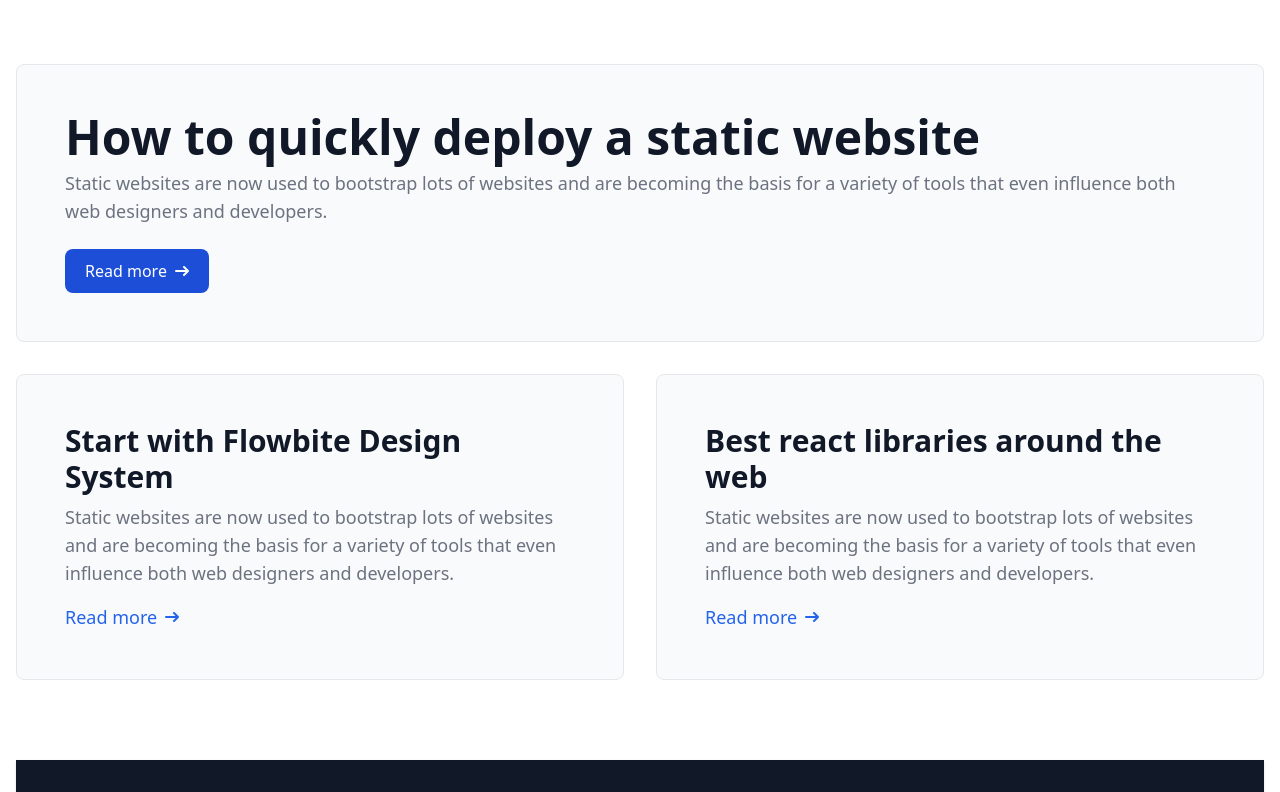
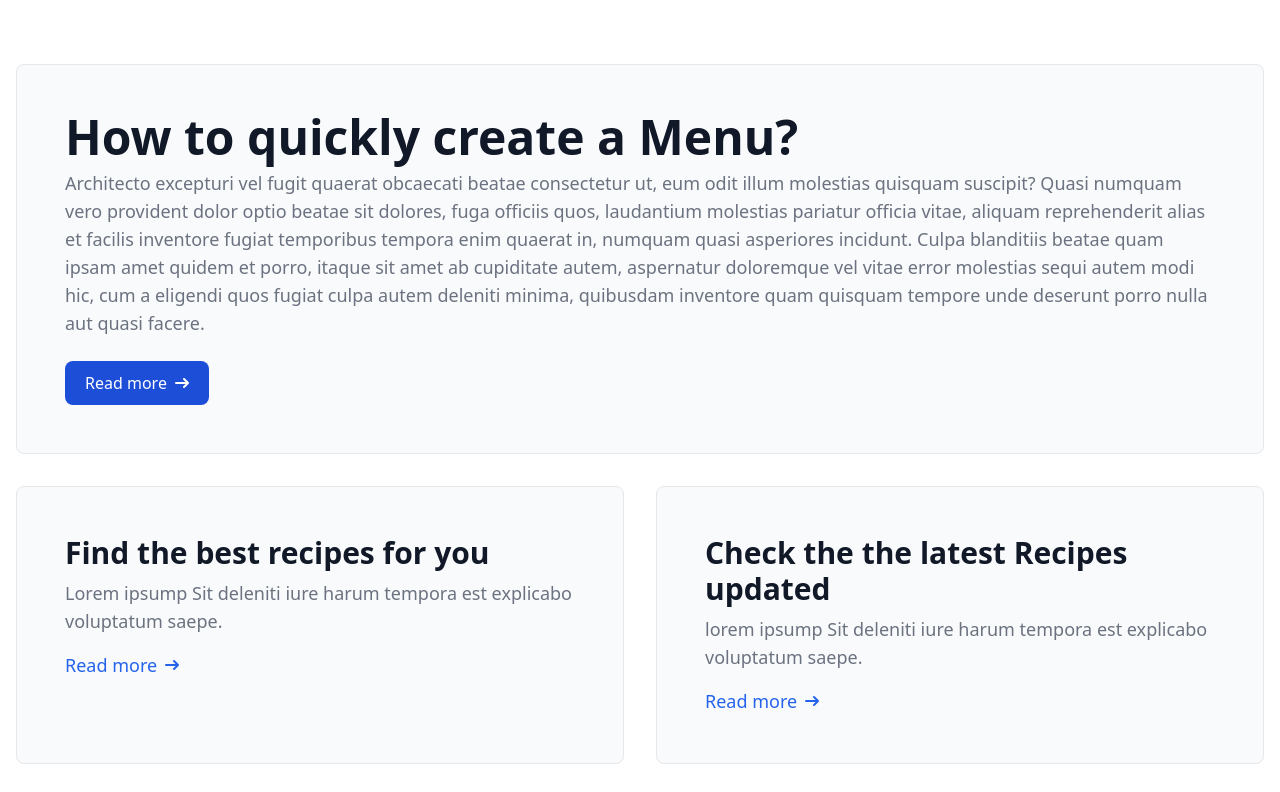
Before and after one commit to jp-cortes/my_recipes_django, a Django app: template recipes_app/templates/recipes_app/home.html in a window 1280 px wide. Shown: the part 68-860 px from the top of the page. Run offline with Django 3.2, Linux system fonts and the light colour scheme; the template is opened without the code that fills it, so the values that code supplies are empty; some libraries are stand-ins or nearby versions.

Commit message:
updating home.html

```diff
--- a/recipes_app/templates/recipes_app/home.html
+++ b/recipes_app/templates/recipes_app/home.html
@@ -9,8 +9,8 @@
     <div class="py-8 px-4 mx-auto max-w-screen-xl lg:py-16">
         <div class="bg-gray-50 dark:bg-gray-800 border border-gray-200 dark:border-gray-700 rounded-lg p-8 md:p-12 mb-8">
 
-            <h1 class="text-gray-900 dark:text-white text-3xl md:text-5xl font-extrabold mb-2">How to quickly deploy a static website</h1>
-            <p class="text-lg font-normal text-gray-500 dark:text-gray-400 mb-6">Static websites are now used to bootstrap lots of websites and are becoming the basis for a variety of tools that even influence both web designers and developers.</p>
+            <h1 class="text-gray-900 dark:text-white text-3xl md:text-5xl font-extrabold mb-2">How to quickly create a Menu?</h1>
+            <p class="text-lg font-normal text-gray-500 dark:text-gray-400 mb-6 ">{% lorem 1 b random %}</p>
             <a href="#" class="inline-flex justify-center items-center py-2.5 px-5 text-base font-medium text-center text-white rounded-lg bg-blue-700 hover:bg-blue-800 focus:ring-4 focus:ring-blue-300 dark:focus:ring-blue-900">
                 Read more
                 <svg class="w-3.5 h-3.5 ms-2 rtl:rotate-180" aria-hidden="true" xmlns="http://www.w3.org/2000/svg" fill="none" viewBox="0 0 14 10">
@@ -21,8 +21,8 @@
         <div class="grid md:grid-cols-2 gap-8">
             <div class="bg-gray-50 dark:bg-gray-800 border border-gray-200 dark:border-gray-700 rounded-lg p-8 md:p-12">
 
-                <h2 class="text-gray-900 dark:text-white text-3xl font-extrabold mb-2">Start with Flowbite Design System</h2>
-                <p class="text-lg font-normal text-gray-500 dark:text-gray-400 mb-4">Static websites are now used to bootstrap lots of websites and are becoming the basis for a variety of tools that even influence both web designers and developers.</p>
+                <h2 class="text-gray-900 dark:text-white text-3xl font-extrabold mb-2">Find the best recipes for you</h2>
+                <p class="text-lg font-normal text-gray-500 dark:text-gray-400 mb-4">Lorem ipsump Sit deleniti iure harum tempora est explicabo voluptatum saepe.</p>
                 <a href="#" class="text-blue-600 dark:text-blue-500 hover:underline font-medium text-lg inline-flex items-center">Read more
                     <svg class="w-3.5 h-3.5 ms-2 rtl:rotate-180" aria-hidden="true" xmlns="http://www.w3.org/2000/svg" fill="none" viewBox="0 0 14 10">
                     <path stroke="currentColor" stroke-linecap="round" stroke-linejoin="round" stroke-width="2" d="M1 5h12m0 0L9 1m4 4L9 9"/>
@@ -31,8 +31,8 @@
             </div>
             <div class="bg-gray-50 dark:bg-gray-800 border border-gray-200 dark:border-gray-700 rounded-lg p-8 md:p-12">
 
-                <h2 class="text-gray-900 dark:text-white text-3xl font-extrabold mb-2">Best react libraries around the web</h2>
-                <p class="text-lg font-normal text-gray-500 dark:text-gray-400 mb-4">Static websites are now used to bootstrap lots of websites and are becoming the basis for a variety of tools that even influence both web designers and developers.</p>
+                <h2 class="text-gray-900 dark:text-white text-3xl font-extrabold mb-2">Check the the latest Recipes updated</h2>
+                <p class="text-lg font-normal text-gray-500 dark:text-gray-400 mb-4">lorem ipsump Sit deleniti iure harum tempora est explicabo voluptatum saepe.</p>
                 <a href="#" class="text-blue-600 dark:text-blue-500 hover:underline font-medium text-lg inline-flex items-center">Read more
                     <svg class="w-3.5 h-3.5 ms-2 rtl:rotate-180" aria-hidden="true" xmlns="http://www.w3.org/2000/svg" fill="none" viewBox="0 0 14 10">
                         <path stroke="currentColor" stroke-linecap="round" stroke-linejoin="round" stroke-width="2" d="M1 5h12m0 0L9 1m4 4L9 9"/>
```
